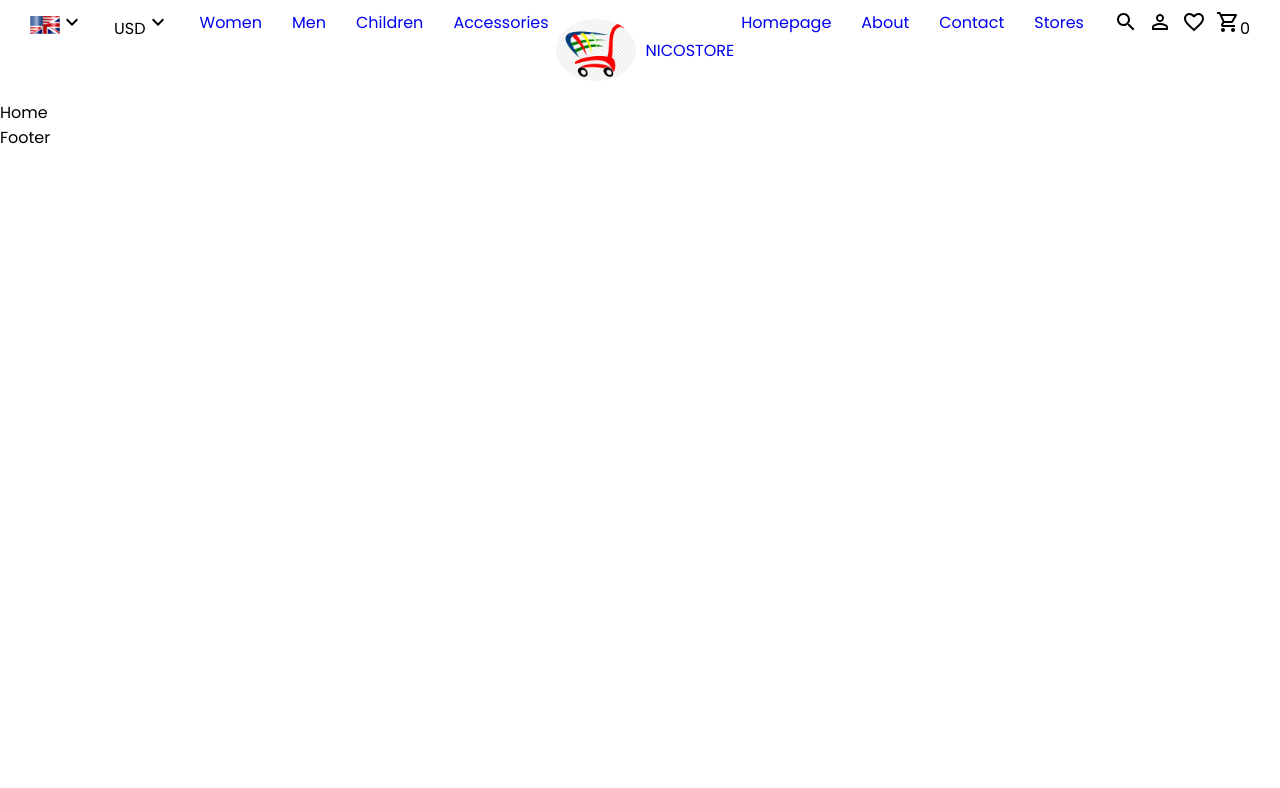
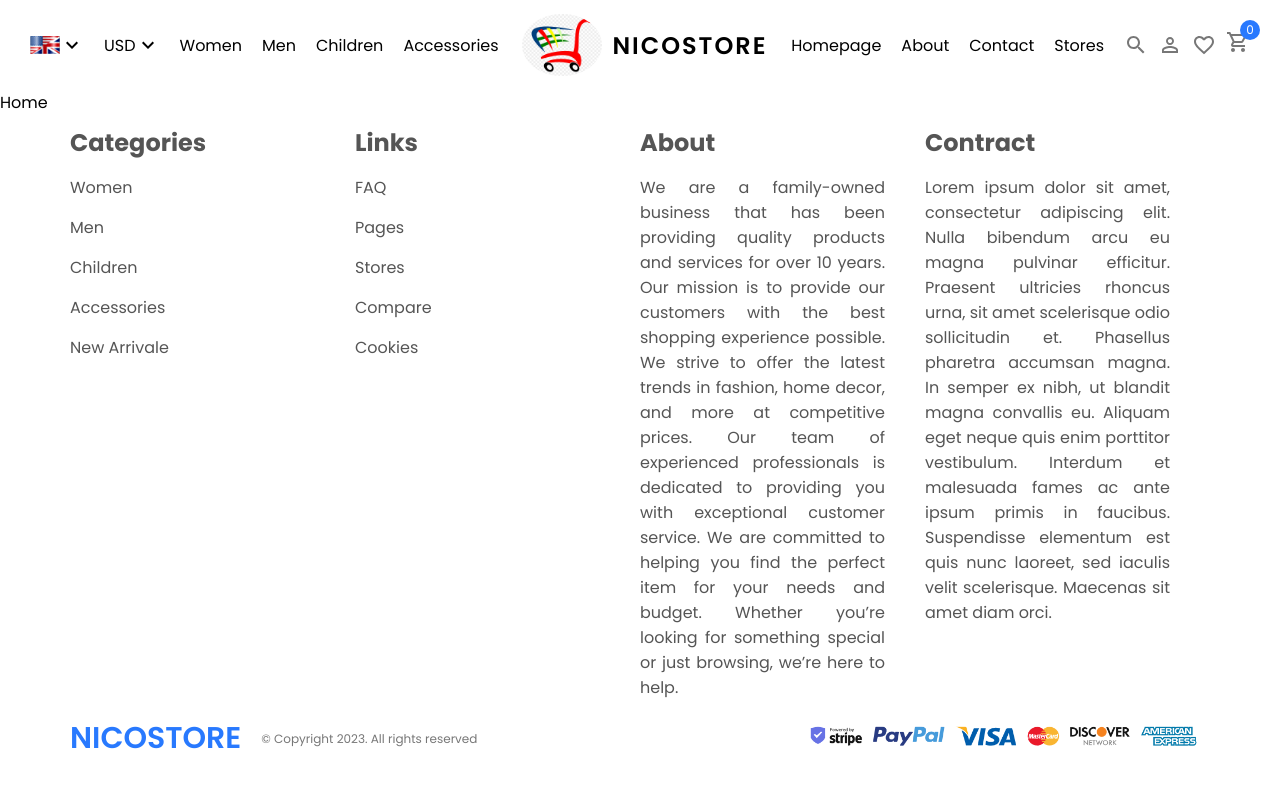
Before and after one commit to NicolasPham/eCommerce, a React (Create React App) app in the folder client/: page / in a window 1280 px wide. Shown: the top 788 px of the page. Built offline with nearby package versions, Linux system fonts and the light colour scheme.

Commit message:
Update 5 files

```diff
--- a/client/src/App.css
+++ b/client/src/App.css
@@ -1,7 +1,7 @@
-@import url('https://fonts.googleapis.com/css2?family=Poppins:wght@200;300;400;500;600;700&display=swap');
+@import url("https://fonts.googleapis.com/css2?family=Poppins:wght@200;300;400;500;600;700&display=swap");
 
 * {
-  font-family: 'Poppins', sans-serif;
+  font-family: "Poppins", sans-serif;
 }
 
 .flexRow {
@@ -16,4 +16,5 @@
 
 .link {
   text-decoration: inherit;
+  color: inherit;
 }
--- a/client/src/components/Footer/Footer.jsx
+++ b/client/src/components/Footer/Footer.jsx
@@ -1,9 +1,79 @@
-import React from 'react'
+import React from "react";
+import { Link } from "react-router-dom";
+import "./footer.scss";
+
+import { footerLinks, footerCats } from "../../constant";
 
 const Footer = () => {
-    return (
-        <div>Footer</div>
-    )
-}
+  return (
+    <footer>
+      <div className="wrapper flexRow">
+        <div className="item flexCol">
+          <h1>Categories</h1>
+          <div className="item_link flexCol">
+            {footerCats.map((item, index) => (
+              <Link className="link" to={`/products/${item}`} key={index}>
+                {item}
+              </Link>
+            ))}
+          </div>
+        </div>
 
-export default Footer
+        <div className="item flexCol">
+          <h1>Links</h1>
+          <div className="item_link flexCol">
+            {footerLinks.map((item, index) => (
+              <Link className="link" to={`/${item}`} key={index}>
+                {item}
+              </Link>
+            ))}
+          </div>
+        </div>
+
+        <div className="item flexCol">
+          <h1>About</h1>
+          <p>
+            We are a family-owned business that has been providing quality
+            products and services for over 10 years. Our mission is to provide
+            our customers with the best shopping experience possible. We strive
+            to offer the latest trends in fashion, home decor, and more at
+            competitive prices. Our team of experienced professionals is
+            dedicated to providing you with exceptional customer service. We are
+            committed to helping you find the perfect item for your needs and
+            budget. Whether you’re looking for something special or just
+            browsing, we’re here to help.
+          </p>
+        </div>
+
+        <div className="item flexCol">
+          <h1>Contract</h1>
+          <p>
+            Lorem ipsum dolor sit amet, consectetur adipiscing elit. Nulla
+            bibendum arcu eu magna pulvinar efficitur. Praesent ultricies
+            rhoncus urna, sit amet scelerisque odio sollicitudin et. Phasellus
+            pharetra accumsan magna. In semper ex nibh, ut blandit magna
+            convallis eu. Aliquam eget neque quis enim porttitor vestibulum.
+            Interdum et malesuada fames ac ante ipsum primis in faucibus.
+            Suspendisse elementum est quis nunc laoreet, sed iaculis velit
+            scelerisque. Maecenas sit amet diam orci.
+          </p>
+        </div>
+      </div>
+
+      <div className="bottom flexRow">
+        <div className="left flexRow">
+          <Link className="link" to="/">
+            NICOSTORE
+          </Link>
+          <span>© Copyright 2023. All rights reserved</span>
+        </div>
+
+        <div className="right">
+          <img src="/img/payment.png" alt="payment" />
+        </div>
+      </div>
+    </footer>
+  );
+};
+
+export default Footer;
--- /dev/null
+++ b/client/src/components/Footer/footer.scss
@@ -0,0 +1,54 @@
+footer {
+  position: relative;
+
+  .wrapper {
+    margin: 10px 70px;
+    .item {
+      flex: 1;
+      color: #555;
+
+      .item_link {
+        gap: 15px;
+      }
+
+      h1 {
+        margin: 0 0 15px 0;
+        font-size: 24px;
+      }
+
+      p {
+        margin: 0;
+        padding: 0 40px 0 0;
+        text-align: justify;
+      }
+    }
+  }
+
+  .bottom {
+    justify-content: space-between;
+    align-items: center;
+    margin: 0 70px;
+
+    .left {
+      align-items: center;
+      gap: 20px;
+
+      .link {
+        font-size: 30px;
+        font-weight: 600;
+        color: #2879fe;
+      }
+
+      span {
+        color: #777;
+        font-size: 12px;
+      }
+    }
+
+    .right {
+      img {
+        height: 50px;
+      }
+    }
+  }
+}
--- a/client/src/components/Navbar/navbar.scss
+++ b/client/src/components/Navbar/navbar.scss
@@ -3,19 +3,26 @@ nav {
   justify-content: center;
 
   .wrapper {
-        height: 80px;
+    height: 70px;
     width: 100%;
     padding: 10px 30px;
     justify-content: space-between;
 
+    .item {
+      display: flex;
+      align-items: center;
+    }
     .left {
-            gap: 30px;
+      gap: 20px;
     }
 
     .center {
       .link {
         align-items: center;
         gap: 10px;
+        font-size: 24px;
+        font-weight: 600;
+        letter-spacing: 2px;
       }
 
       img {
@@ -25,11 +32,34 @@ nav {
     }
 
     .right {
-            gap: 30px;
+      gap: 20px;
 
       .icons {
         gap: 10px;
+        display: flex;
+        align-items: center;
+        color: #777;
+        cursor: pointer;
+
+        .cartIcon {
+          position: relative;
+
+          span {
+            position: absolute;
+            background-color: #2879fe;
+            color: white;
+            font-size: 12px;
+            width: 20px;
+            height: 20px;
+            border-radius: 50%;
+            right: -10px;
+            top: -10px;
+            display: flex;
+            justify-content: center;
+            align-items: center;
           }
         }
       }
     }
+  }
+}
--- a/client/src/constant/index.js
+++ b/client/src/constant/index.js
@@ -17,3 +17,6 @@ export const navItemRight = [
         path: "/stores"
     },
 ]
+
+export const footerCats = ["Women", "Men", "Children", "Accessories", "New Arrivale"]
+export const footerLinks =["FAQ", "Pages", "Stores", "Compare", "Cookies"]
```
Lines whose indentation alone changed are shown as unchanged.
